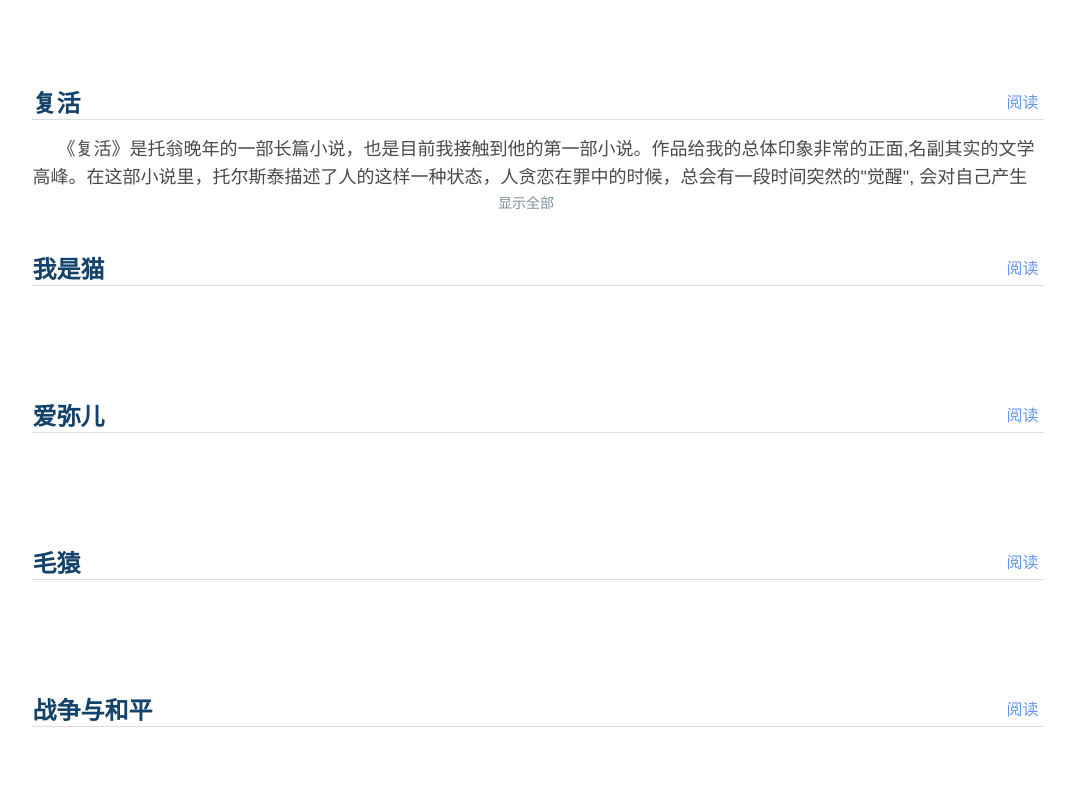
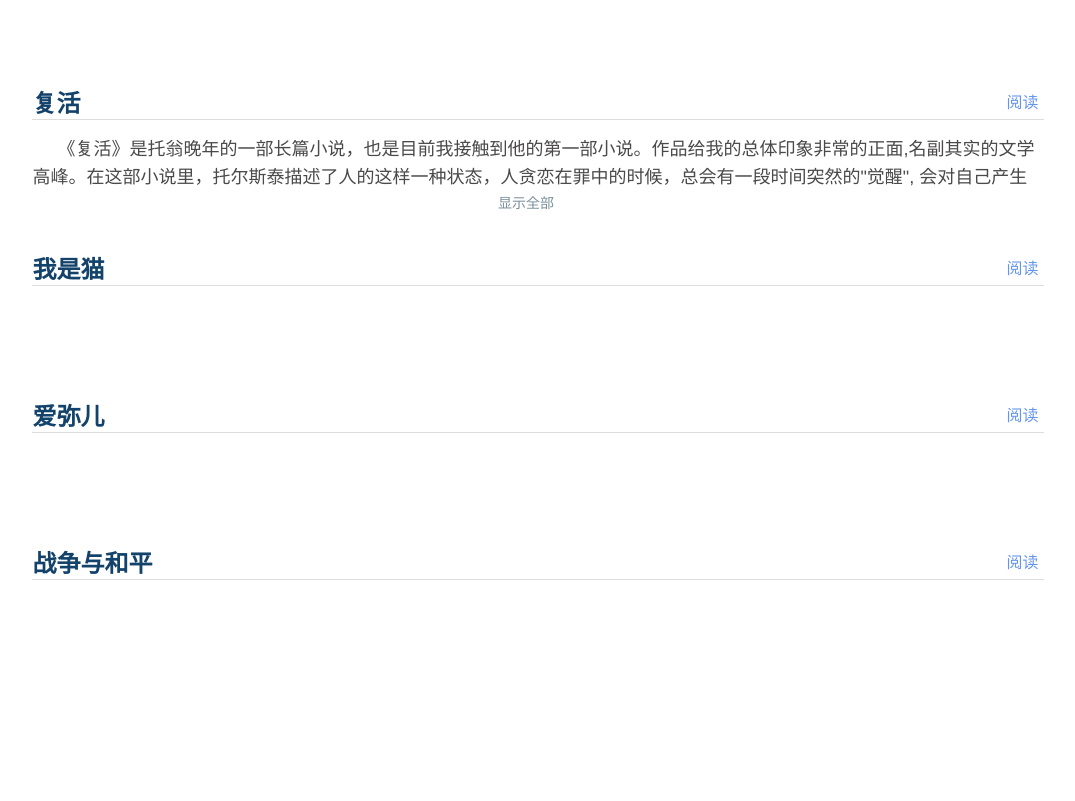
Before and after one commit to ljq199612/io-project, a plain HTML site: page light-page/index.html in a window 1280 px wide. Shown: the whole page, without its empty margins (102-1177 px from the left). Drawn offline with nearby package versions, Linux system fonts and the light colour scheme.

Commit message:
2020-01-14

```diff
--- a/light-page/index.html
+++ b/light-page/index.html
@@ -47,13 +47,6 @@ new Vue({
         {
             name: '爱弥儿',
             url: 'https://ljq199612.github.io/book/classics/爱弥儿.pdf',
-            content: ' &nbsp;&nbsp;&nbsp;&nbsp; \
-            ',
-            showbtn: '显示全部',
-        },
-        {
-            name: '毛猿',
-            url: 'https://ljq199612.github.io/book/classics/毛猿.pdf',
             content: ' &nbsp;&nbsp;&nbsp;&nbsp; \
             ',
             showbtn: '显示全部',
```
